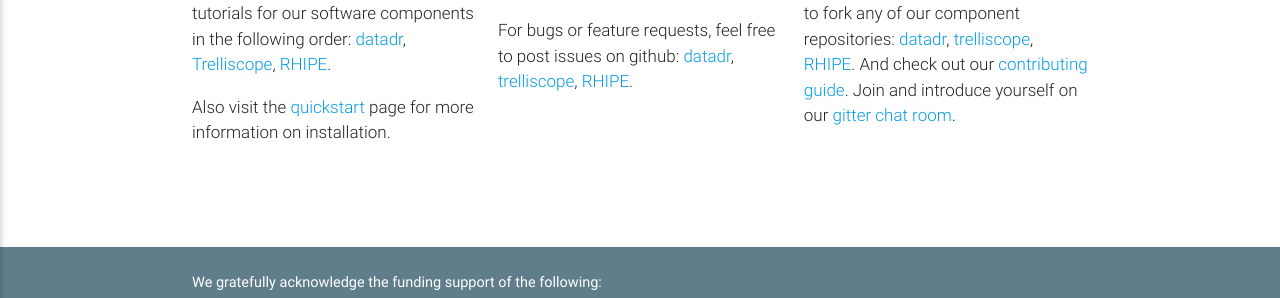
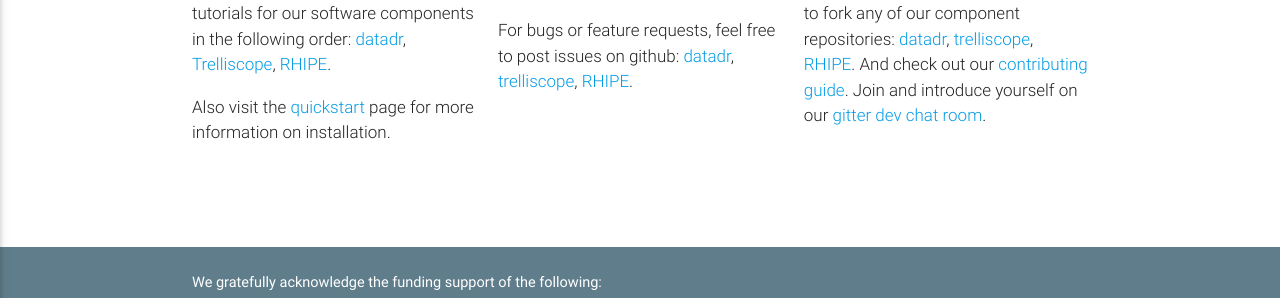
Before and after one commit to delta-rho/delta-rho.github.io, a Jekyll site: the page built from index.html, in a window 1280 px wide and 900 px high, scrolled down 997 px. Shown: the part 443-741 px from the top of the window. Built offline with Jekyll 4.4.1, drawn with Linux system fonts in a browser that asks for light colours; nearby versions of some CDN libraries; some web fonts are replaced.

Commit message:
Update gitter links

```diff
--- a/index.html
+++ b/index.html
@@ -131,7 +131,7 @@
       <h5 class="center"><i class="icon-question-circle-o"></i> Help</h5>
       <p>
         <!-- <i class="icon-gitter icon-big"></i> -->
-        For general usage questions, check in on our <a href="https://gitter.im/delta-rho/Lobby" target="_blank" rel="noopener noreferrer">gitter chat room</a>.
+        For general usage questions, check in on our <a href="https://gitter.im/delta-rho/users" target="_blank" rel="noopener noreferrer">gitter chat room</a>.
       </p>
       <p>
         <!-- <i class="icon-github icon-big"></i> -->
@@ -145,7 +145,7 @@
       <h5 class="center"><i class="icon-code-fork"></i> Get Involved</h5>
       <p>
         <!-- <i class="icon-code-fork icon-big"></i> -->
-        Contributors are welcome! Visit our <a href="https://github.com/delta-rho">Github Organization page</a> and feel free to fork any of our component repositories: <a href="https://github.com/delta-rho/datadr">datadr</a>, <a href="https://github.com/delta-rho/trelliscope">trelliscope</a>, <a href="https://github.com/delta-rho/RHIPE">RHIPE</a>.  And check out our <a href="https://github.com/delta-rho/datadr/blob/master/CONTRIBUTING.md">contributing guide</a>.  Join and introduce yourself on our <a href="https://gitter.im/delta-rho/Lobby" target="_blank" rel="noopener noreferrer">gitter chat room</a>.
+        Contributors are welcome! Visit our <a href="https://github.com/delta-rho">Github Organization page</a> and feel free to fork any of our component repositories: <a href="https://github.com/delta-rho/datadr">datadr</a>, <a href="https://github.com/delta-rho/trelliscope">trelliscope</a>, <a href="https://github.com/delta-rho/RHIPE">RHIPE</a>.  And check out our <a href="https://github.com/delta-rho/datadr/blob/master/CONTRIBUTING.md">contributing guide</a>.  Join and introduce yourself on our <a href="https://gitter.im/delta-rho/dev" target="_blank" rel="noopener noreferrer">gitter dev chat room</a>.
       </p>
     </div>
   </div>
```
